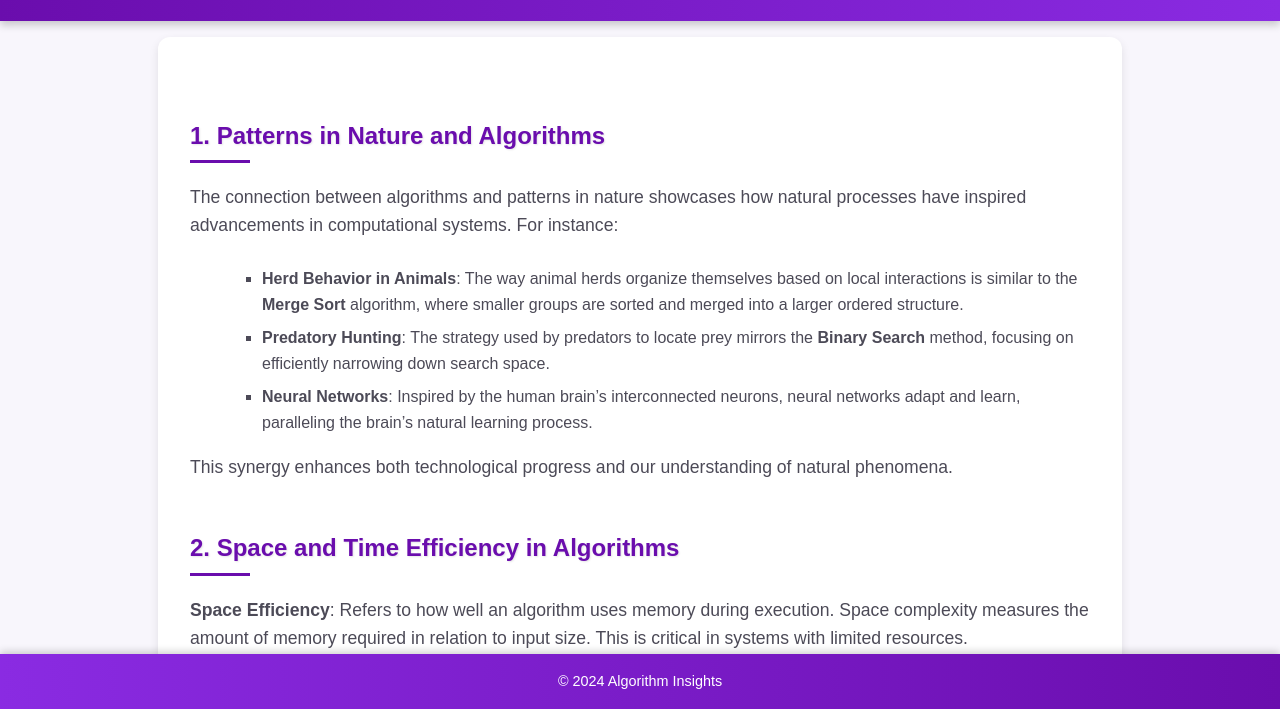
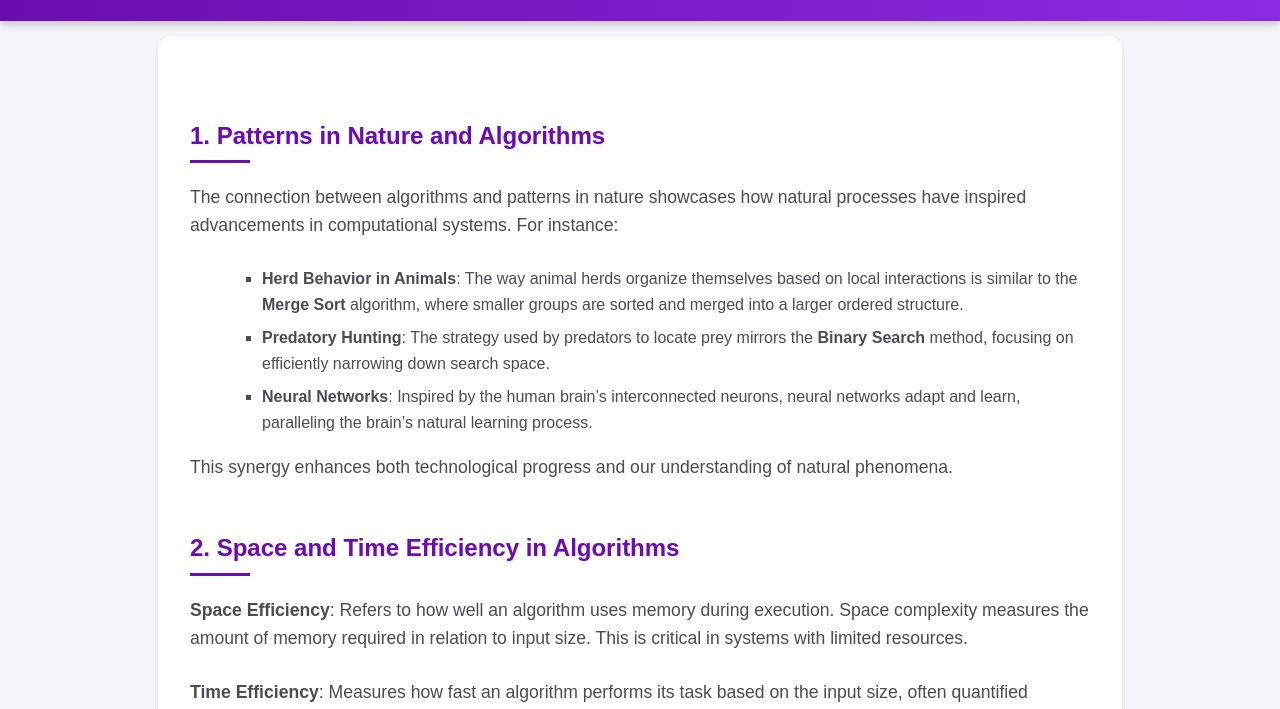
Before and after one commit to bhoomideshpande/portfolio.github.io, a plain HTML site: page daa2.html in a window 1280 px wide. Shown: the part 91-800 px from the top of the page. Drawn offline with Linux system fonts and the light colour scheme.

Commit message:
Update daa2.html

```diff
--- a/daa2.html
+++ b/daa2.html
@@ -168,9 +168,5 @@
     </ul>
 </section>
 
-<footer>
-    <p>&copy; 2024 Algorithm Insights</p>
-</footer>
-
 </body>
 </html>
```
